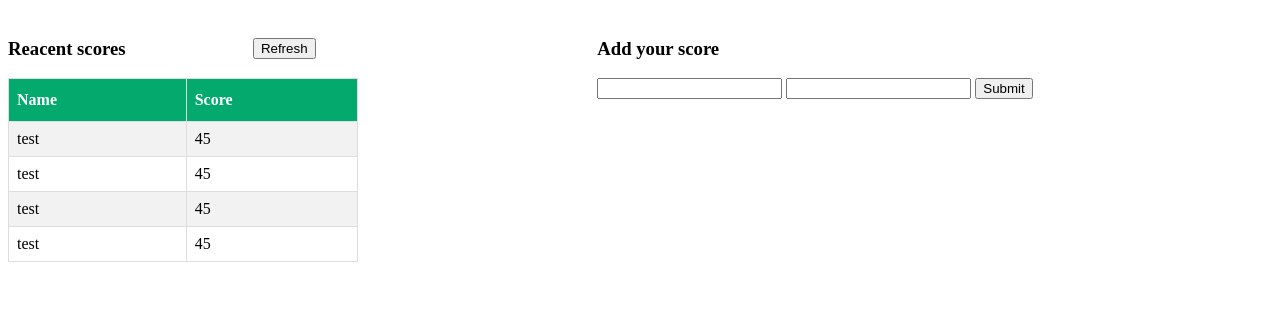
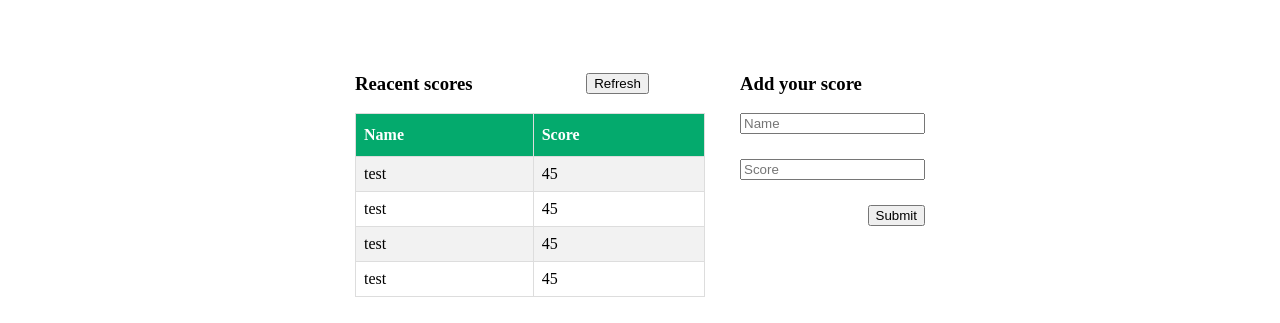
Before and after one commit to od-c0d3r/LeaderboardJs, a website built with webpack: page src/index.html in a window 1280 px wide. Shown: the part 69-392 px from the top of the page. Built offline with nearby package versions, Linux system fonts and the light colour scheme.

Commit message:
Style: adjust elemnts postions

```diff
--- a/src/index.html
+++ b/src/index.html
@@ -40,10 +40,10 @@
         </section>
         <section id="boardForm">
             <h3>Add your score</h3>
-            <form action="">
-                <input type="text" name="username" id="username" required>
-                <input type="number" name="score" id="score" required>
-                <input type="submit" value="Submit">
+            <form id="socreForm" action="">
+                <input type="text" name="username" id="nameInput" placeholder="Name" required>
+                <input type="number" name="score" id="scoreInput" placeholder="Score" required>
+                <input type="submit" value="Submit" id="submitBtn">
             </form>
         </section>
     </main>
--- a/src/style.css
+++ b/src/style.css
@@ -1,10 +1,12 @@
 main {
     display: grid;
+    grid-gap: 35px;
     grid-template-columns: auto auto;
     grid-template-rows: auto auto auto;
 }
 
 #boardTitle {
+    /* justify-self: start; */
     grid-row: 1 / 2;
     grid-column: 1 / 3;
 }
@@ -40,14 +42,41 @@ main {
 }
 
 #boardDisplay {
+    justify-self: end;
     width: 350px;
     display: grid;
-    grid-template-columns: auto auto;
-    grid-template-rows: auto auto;
+    grid-template-columns: 50% 50%;
+    grid-template-rows: auto auto auto;
 }
 
 #refreshBtn {
     justify-self: center;
     align-self: center;
-    /* background-color: teal; */
 }
+
+#socreForm {
+    display: grid;
+    grid-template-columns: auto auto;
+    grid-template-rows: auto auto auto;
+    grid-gap: 25px;
+    /* background-color: thistle; */
+}
+
+#nameInput {
+    grid-row: 1 / 2;
+    grid-column: 1 / 3;
+}
+
+#scoreInput {
+    grid-row: 2 / 3;
+    grid-column: 1 / 3;
+}
+
+#submitBtn {
+    grid-row: 3 / 4;
+    grid-column: 2 / 3;
+}
+
+#boardForm {
+    justify-self: start;
+}
```
